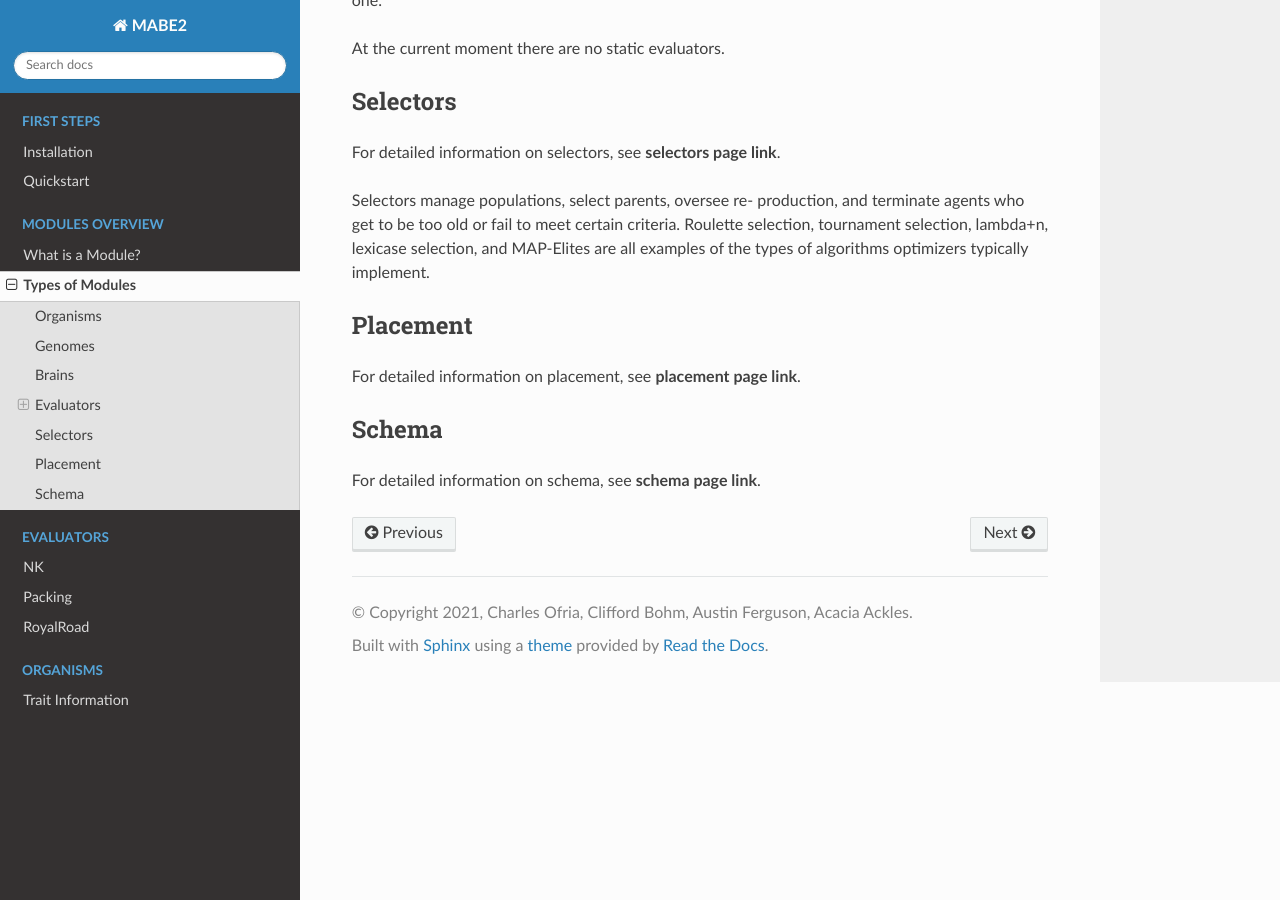
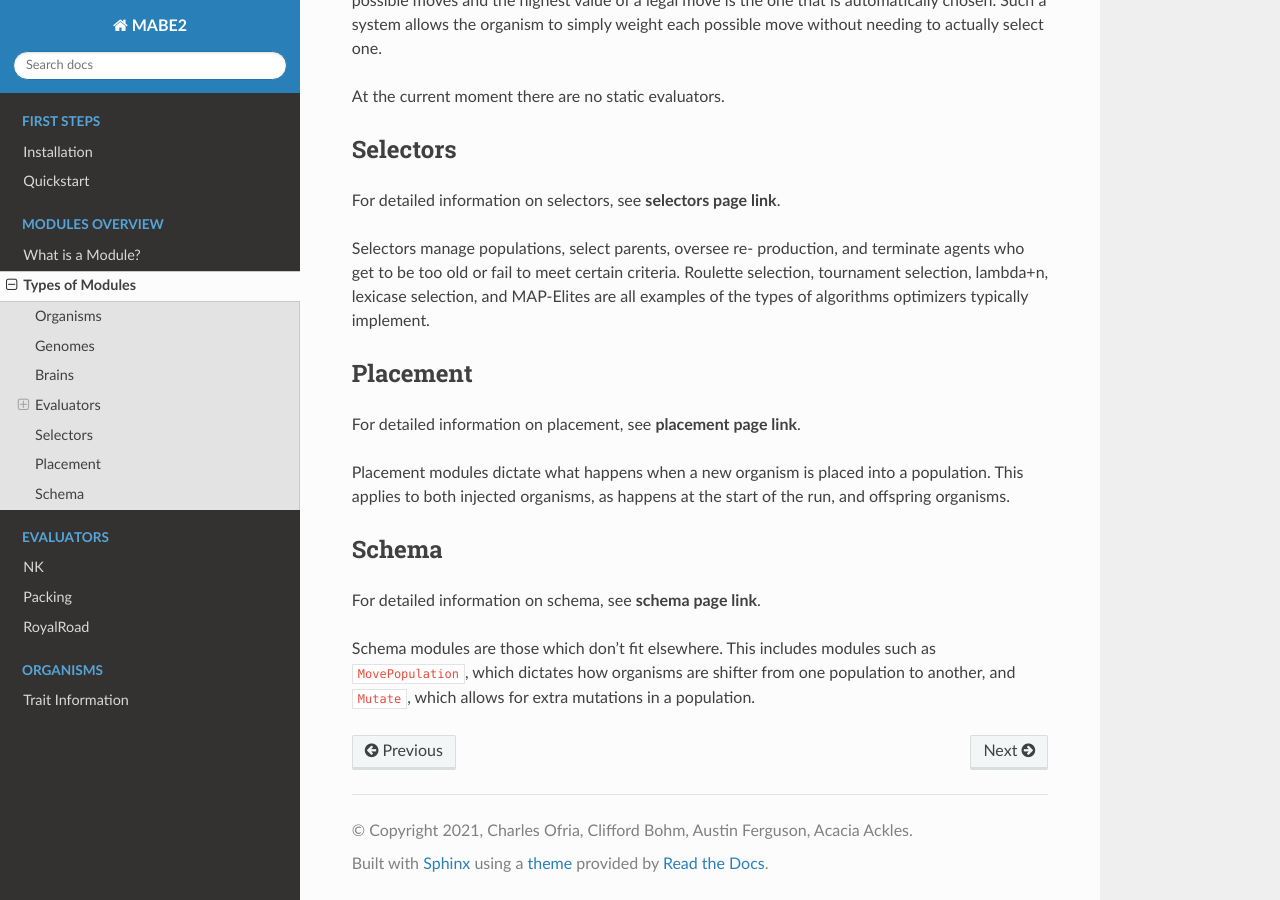
Before and after one commit to mercere99/MABE2, a Sphinx documentation site: the page built from docs/modules/01_module_types.rst, in a window 1280 px wide and 900 px high, scrolled down 1386 px. Built offline with Sphinx 7.4.7 and the Read the Docs theme 2.0.0, drawn with Linux system fonts in a browser that asks for light colours; some of the changed text lies outside the part shown.

Commit message:
Add Placement and Schema descriptions

```diff
--- a/docs/modules/01_module_types.rst
+++ b/docs/modules/01_module_types.rst
@@ -4,6 +4,8 @@ Types of Modules
 
 Organisms
 =========
+
+For more detailed information on organisms, see the `organisms page <../organisms/traitinfo.html>`_ .
 
 An organism is a combination of a genome and a brain. Kind of.
 
@@ -37,7 +39,7 @@ states, and internal data structures.
 Evaluators
 ==========
 
-For detailed information on genomes, see `evaluator page <../evaluate/EvalPacking.html>`_
+For detailed information on genomes, see the `evaluator page <../evaluate/EvalPacking.html>`_ .
 
 Evaluators are the functions on which organisms get tested. Evaluation modules are categorized by the types of IO they work with.
 
@@ -78,7 +80,13 @@ Placement
 
 For detailed information on placement, see **placement page link**.
 
+Placement modules dictate what happens when a new organism is placed into a population.
+This applies to both injected organisms, as happens at the start of the run, and offspring organisms.
+
 Schema
 ======
 
 For detailed information on schema, see **schema page link**.
+
+Schema modules are those which don't fit elsewhere. This includes modules such as ``MovePopulation``, which dictates how organisms
+are shifter from one population to another, and ``Mutate``, which allows for extra mutations in a population.
```
